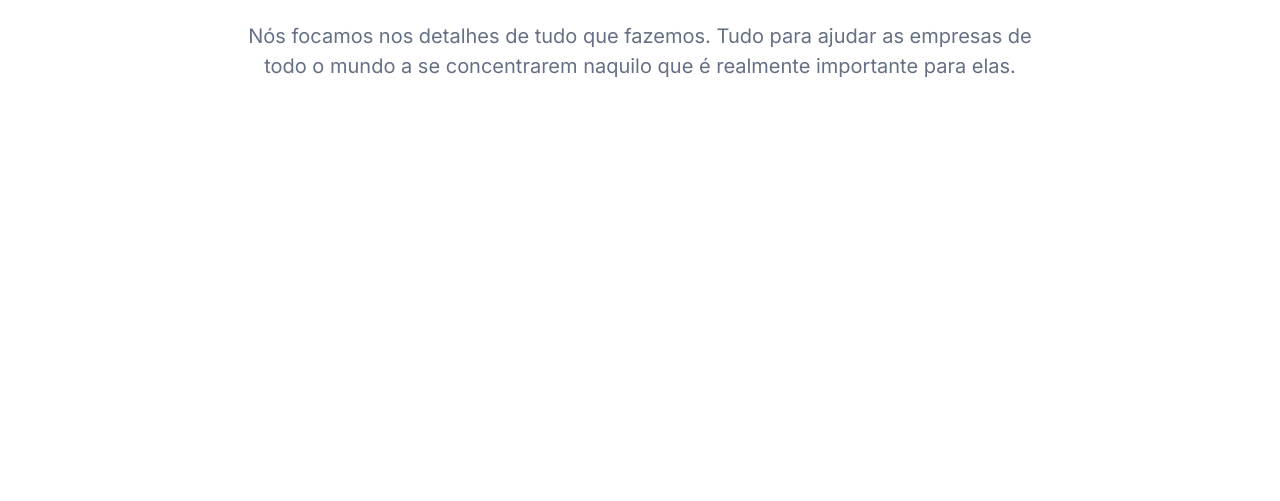
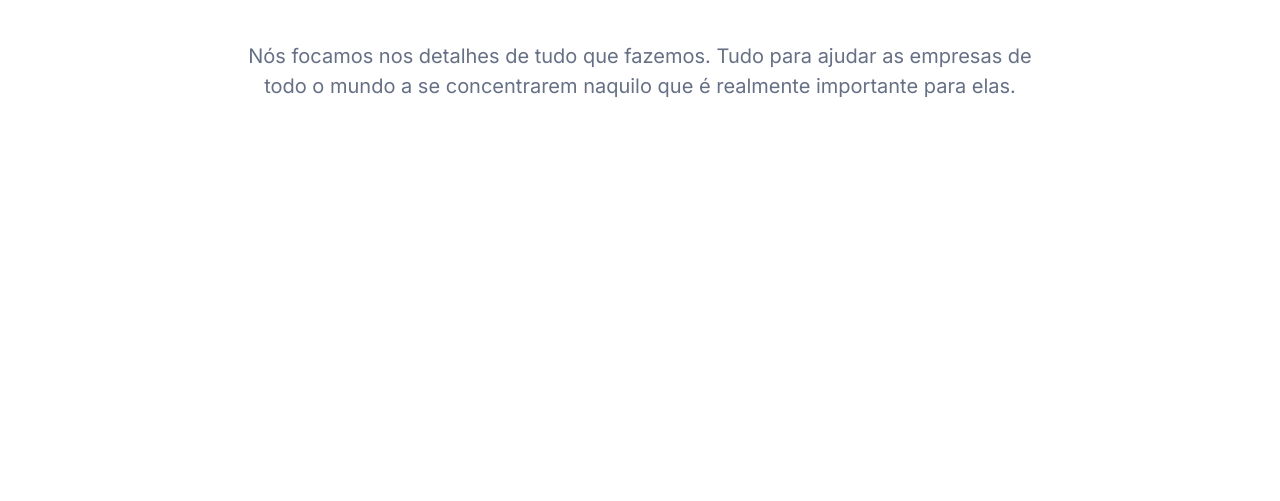
Before and after one commit to CarolineYasmim/OptimusTech, a plain HTML site: page index.html in a window 1280 px wide. Shown: the part 299-800 px from the top of the page. Drawn offline with Linux system fonts and the light colour scheme.

Commit message:
Corrigi erro do espaçamento

```diff
--- a/css/styles.css
+++ b/css/styles.css
@@ -126,12 +126,11 @@ a {
 
 .cabeçalho {
     display: flex;
-    height: 25.4375rem;
-    padding: 6rem 0rem;
+    height: auto;
+    padding: 6rem 0; /* Espaçamento superior e inferior */
     flex-direction: column;
     align-items: center;
-    gap: 1.5rem;
-    align-self: stretch;
+    gap: 1.5rem; /* Espaçamento entre os elementos */
 }
 
 .cabeçalho span {
@@ -163,11 +162,12 @@ a {
 
 .Content-body {
     display: flex;
+    padding: 0.75rem 0;
     flex-direction: column;
-    align-items: center; /* Centraliza o conteúdo horizontalmente */
-    justify-content: center; /* Centraliza o conteúdo verticalmente, se necessário */
-    width: 49.5rem; /* Largura fixa conforme o design */
-
+    align-items: center;
+    justify-content: center;
+    width: 49.5rem; /* Ajuste conforme o design */
+    margin: 0;
 }
 
 .Content-body p {
@@ -176,9 +176,5 @@ a {
     font-style: normal;
     font-weight: 400; /* Peso da fonte */
     line-height: 1.875rem; /* Altura da linha */
-    text-align: center;
-    margin: 0; /* Remove as margens padrão */
-    padding: 0;
-    margin-top: 0.75rem;
-    margin-bottom: 0.75rem; /* Espaçamento entre o parágrafo e o próximo elemento */
+    text-align: center; /* Centraliza o texto */
 }
```
